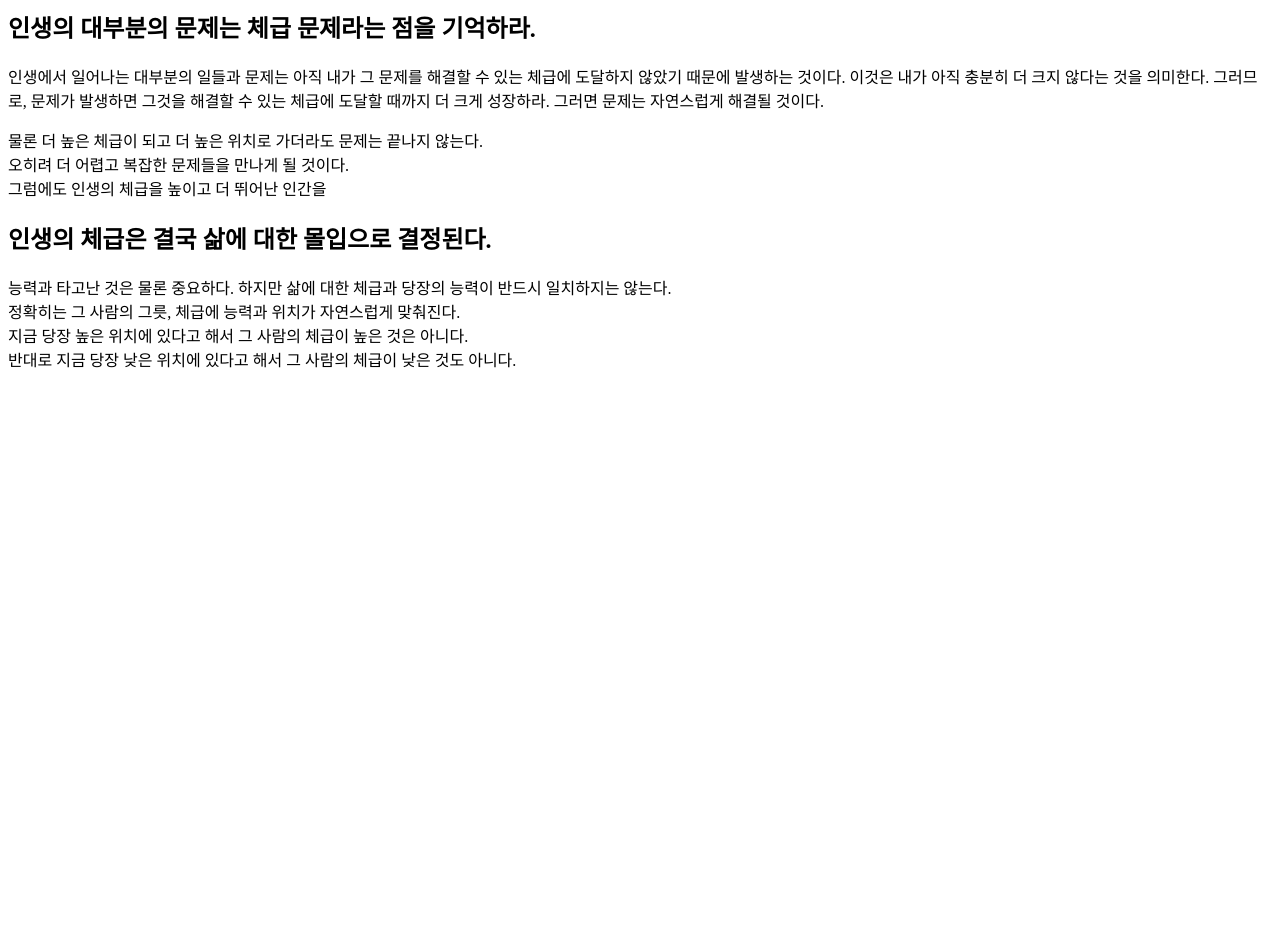
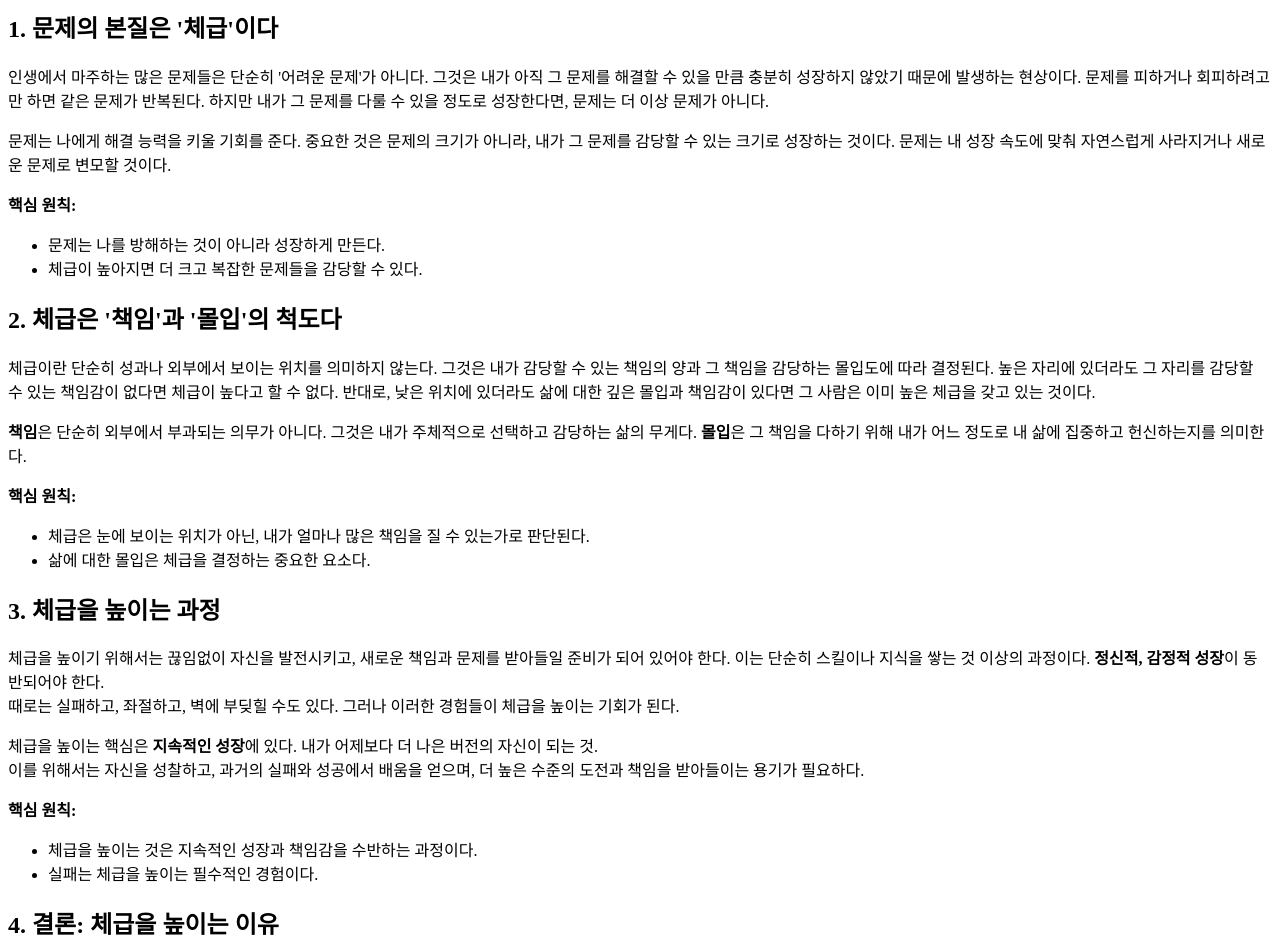
Before and after one commit to sysmae/principles, a Next.js app: page /life/meaning/4 in a window 1280 px wide. Shown: the part 80-1032 px from the top of the page. Before the commit the page ends 800 px from the top, so only its background shows below. Built offline with nearby package versions, Linux system fonts and the light colour scheme.

Commit message:
체급론

```diff
--- a/pages/life/meaning/4.mdx
+++ b/pages/life/meaning/4.mdx
@@ -1,16 +1,47 @@
 # 인생의 체급을 높여라
 
-## 인생의 대부분의 문제는 체급 문제라는 점을 기억하라.
+## 1. 문제의 본질은 '체급'이다
 
-인생에서 일어나는 대부분의 일들과 문제는 아직 내가 그 문제를 해결할 수 있는 체급에 도달하지 않았기 때문에 발생하는 것이다. 이것은 내가 아직 충분히 더 크지 않다는 것을 의미한다. 그러므로, 문제가 발생하면 그것을 해결할 수 있는 체급에 도달할 때까지 더 크게 성장하라. 그러면 문제는 자연스럽게 해결될 것이다.
+인생에서 마주하는 많은 문제들은 단순히 '어려운 문제'가 아니다. 그것은 내가 아직 그 문제를 해결할 수 있을 만큼 충분히 성장하지 않았기 때문에 발생하는 현상이다. 문제를 피하거나 회피하려고만 하면 같은 문제가 반복된다. 하지만 내가 그 문제를 다룰 수 있을 정도로 성장한다면, 문제는 더 이상 문제가 아니다.
 
-물론 더 높은 체급이 되고 더 높은 위치로 가더라도 문제는 끝나지 않는다.
-오히려 더 어렵고 복잡한 문제들을 만나게 될 것이다.
-그럼에도 인생의 체급을 높이고 더 뛰어난 인간을
+문제는 나에게 해결 능력을 키울 기회를 준다. 중요한 것은 문제의 크기가 아니라, 내가 그 문제를 감당할 수 있는 크기로 성장하는 것이다. 문제는 내 성장 속도에 맞춰 자연스럽게 사라지거나 새로운 문제로 변모할 것이다.
 
-## 인생의 체급은 결국 삶에 대한 몰입으로 결정된다.
+**핵심 원칙:**
 
-능력과 타고난 것은 물론 중요하다. 하지만 삶에 대한 체급과 당장의 능력이 반드시 일치하지는 않는다.
-정확히는 그 사람의 그릇, 체급에 능력과 위치가 자연스럽게 맞춰진다.
-지금 당장 높은 위치에 있다고 해서 그 사람의 체급이 높은 것은 아니다.
-반대로 지금 당장 낮은 위치에 있다고 해서 그 사람의 체급이 낮은 것도 아니다.
+- 문제는 나를 방해하는 것이 아니라 성장하게 만든다.
+- 체급이 높아지면 더 크고 복잡한 문제들을 감당할 수 있다.
+
+## 2. 체급은 '책임'과 '몰입'의 척도다
+
+체급이란 단순히 성과나 외부에서 보이는 위치를 의미하지 않는다. 그것은 내가 감당할 수 있는 책임의 양과 그 책임을 감당하는 몰입도에 따라 결정된다. 높은 자리에 있더라도 그 자리를 감당할 수 있는 책임감이 없다면 체급이 높다고 할 수 없다. 반대로, 낮은 위치에 있더라도 삶에 대한 깊은 몰입과 책임감이 있다면 그 사람은 이미 높은 체급을 갖고 있는 것이다.
+
+**책임**은 단순히 외부에서 부과되는 의무가 아니다. 그것은 내가 주체적으로 선택하고 감당하는 삶의 무게다. **몰입**은 그 책임을 다하기 위해 내가 어느 정도로 내 삶에 집중하고 헌신하는지를 의미한다.
+
+**핵심 원칙:**
+
+- 체급은 눈에 보이는 위치가 아닌, 내가 얼마나 많은 책임을 질 수 있는가로 판단된다.
+- 삶에 대한 몰입은 체급을 결정하는 중요한 요소다.
+
+## 3. 체급을 높이는 과정
+
+체급을 높이기 위해서는 끊임없이 자신을 발전시키고, 새로운 책임과 문제를 받아들일 준비가 되어 있어야 한다. 이는 단순히 스킬이나 지식을 쌓는 것 이상의 과정이다. **정신적, 감정적 성장**이 동반되어야 한다.
+때로는 실패하고, 좌절하고, 벽에 부딪힐 수도 있다. 그러나 이러한 경험들이 체급을 높이는 기회가 된다.
+
+체급을 높이는 핵심은 **지속적인 성장**에 있다. 내가 어제보다 더 나은 버전의 자신이 되는 것.
+이를 위해서는 자신을 성찰하고, 과거의 실패와 성공에서 배움을 얻으며, 더 높은 수준의 도전과 책임을 받아들이는 용기가 필요하다.
+
+**핵심 원칙:**
+
+- 체급을 높이는 것은 지속적인 성장과 책임감을 수반하는 과정이다.
+- 실패는 체급을 높이는 필수적인 경험이다.
+
+## 4. 결론: 체급을 높이는 이유
+
+인생에서 체급을 높이는 것은 단순히 더 많은 것을 성취하기 위한 수단이 아니다. 그것은 더 큰 책임을 지고, 더 깊이 있는 삶을 살아가기 위한 필수 과정이다. 체급이 높아지면 삶을 바라보는 시각이 확장되고, 더 많은 이들과 깊이 있는 관계를 맺을 수 있다. 또한, 더 많은 문제를 해결할 수 있는 능력을 갖추게 된다.
+
+**결국 체급을 높인다는 것은, 내가 더 나은 사람이 되어 더 나은 세상을 만드는 과정이다.**
+
+**최종 원칙:**
+
+- 체급을 높이는 것은 더 깊이 있는 삶을 살기 위함이다.
+- 나의 성장은 나 자신뿐 아니라 주변 사람들과 세상에 긍정적인 영향을 미친다.
```
